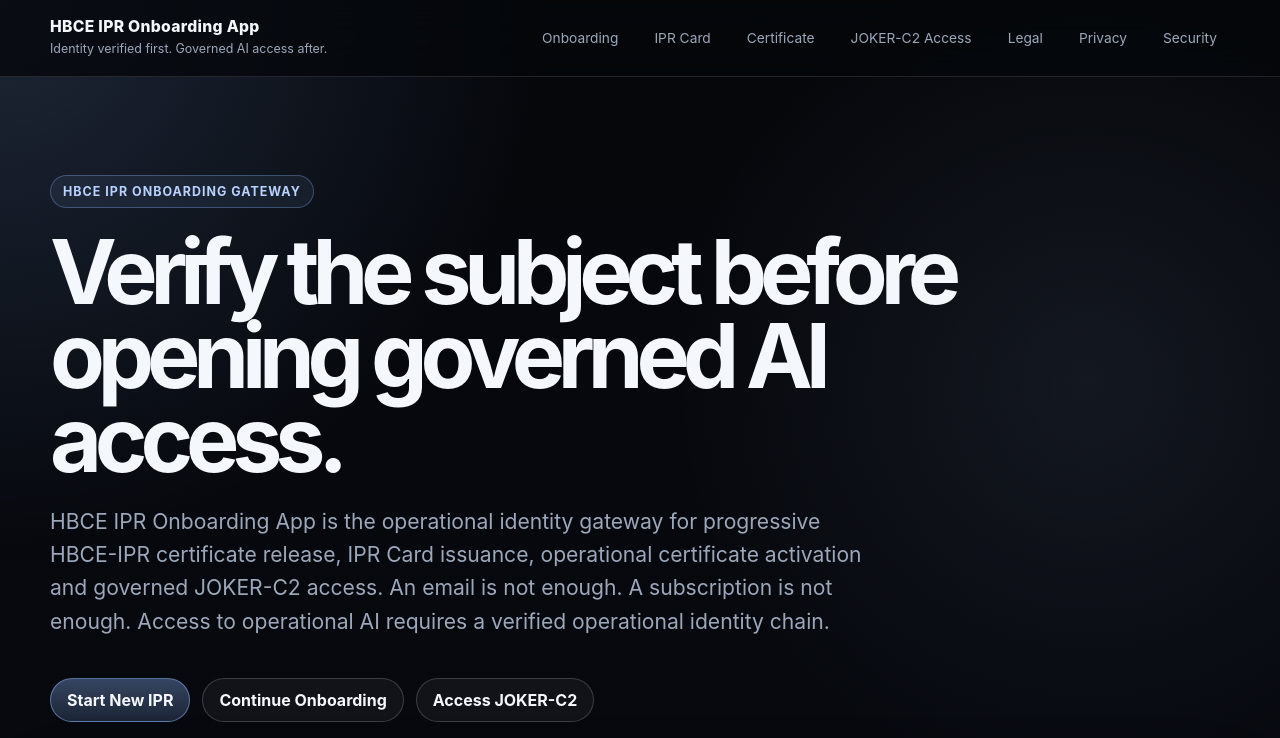
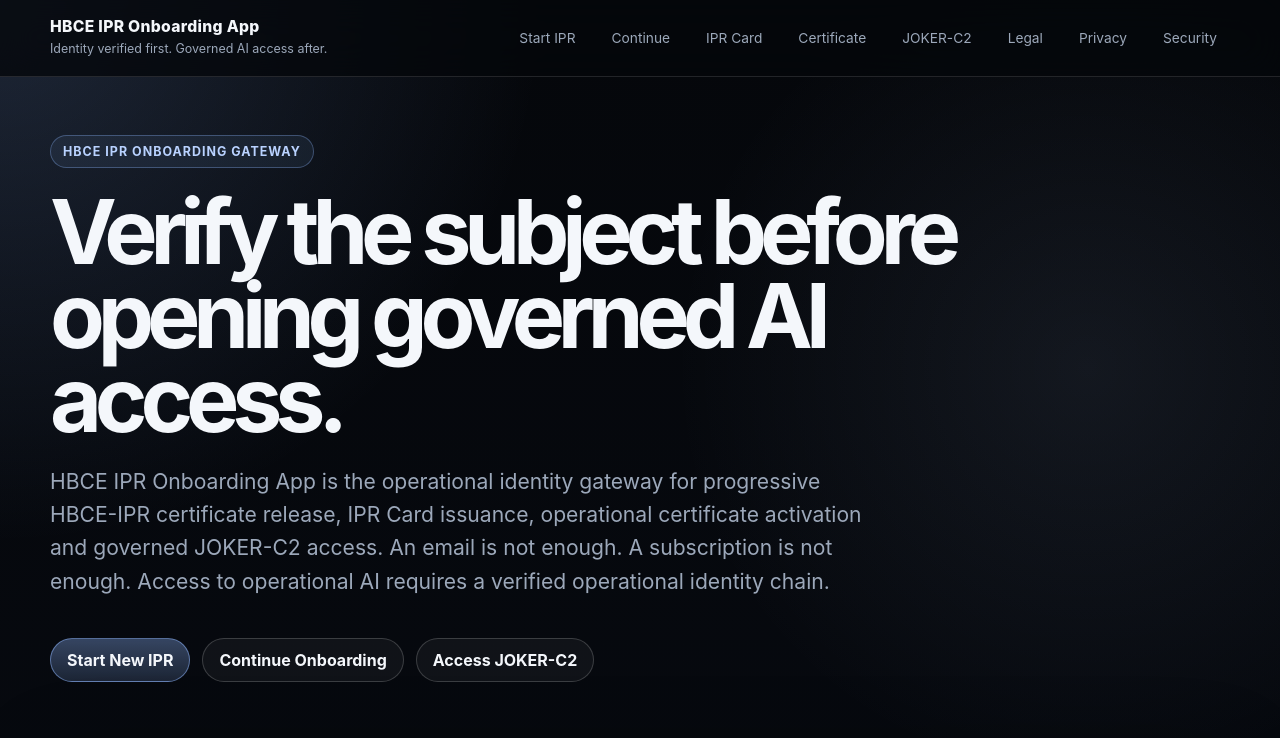
Before and after one commit to manuelcoletta1-source/hbce-ipr-onboarding-app, a Next.js app: page / in a window 1280 px wide. Shown: the top 738 px of the page. Built offline with nearby package versions, Linux system fonts and the light colour scheme.

Commit message:
refactor(layout): align shell navigation with HBCE IPR certificate chain

```diff
--- a/app/layout.tsx
+++ b/app/layout.tsx
@@ -2,31 +2,35 @@ import type { Metadata, Viewport } from "next";
 import Link from "next/link";
 import type { ReactNode } from "react";
 
+import {
+  APP_DESCRIPTION,
+  APP_NAME,
+  CANONICAL_TRADEMARK,
+  JOKER_C2_GATEWAY_URL,
+  ORG_NAME,
+  ROUTES
+} from "@/lib/constants";
+
 import "./globals.css";
-
-const appName = "HBCE IPR Onboarding App";
-const organizationName = "HERMETICUM B.C.E. S.r.l.";
-const canonicalTrademark = "HERMETICUM - BLINDATA · COMPUTABILE · EVOLUTIVA";
-const appDescription =
-  "IPR Onboarding Gateway for bank-grade operational identity verification, IPR Card issuance, operational certificate activation and governed JOKER-C2 access.";
 
 export const metadata: Metadata = {
   metadataBase: new URL("https://hbce-ipr-onboarding-app.vercel.app"),
   title: {
-    default: `${appName} | IPR Onboarding Gateway`,
-    template: `%s | ${appName}`
+    default: `${APP_NAME} | IPR Onboarding Gateway`,
+    template: `%s | ${APP_NAME}`
   },
-  description: appDescription,
-  applicationName: appName,
-  authors: [{ name: organizationName }],
-  creator: organizationName,
-  publisher: organizationName,
+  description: APP_DESCRIPTION,
+  applicationName: APP_NAME,
+  authors: [{ name: ORG_NAME }],
+  creator: ORG_NAME,
+  publisher: ORG_NAME,
   category: "operational identity onboarding",
   keywords: [
     "HBCE",
     "HERMETICUM B.C.E.",
     "IPR",
     "Identity Primary Record",
+    "HBCE IPR certificate chain",
     "IPR Onboarding Gateway",
     "IPR Verified",
     "IPR Card",
@@ -51,9 +55,9 @@ export const metadata: Metadata = {
     canonical: "/"
   },
   openGraph: {
-    title: `${appName} | IPR Onboarding Gateway`,
-    description: appDescription,
-    siteName: appName,
+    title: `${APP_NAME} | IPR Onboarding Gateway`,
+    description: APP_DESCRIPTION,
+    siteName: APP_NAME,
     type: "website",
     locale: "en_US",
     url: "/"
@@ -67,13 +71,14 @@ export const viewport: Viewport = {
 };
 
 const navItems = [
-  { href: "/onboarding", label: "Onboarding" },
-  { href: "/ipr-card", label: "IPR Card" },
-  { href: "/certificate", label: "Certificate" },
-  { href: "/access/joker-c2", label: "JOKER-C2 Access" },
-  { href: "/legal", label: "Legal" },
-  { href: "/privacy", label: "Privacy" },
-  { href: "/security", label: "Security" }
+  { href: ROUTES.onboardingPhase1, label: "Start IPR" },
+  { href: ROUTES.onboarding, label: "Continue" },
+  { href: ROUTES.iprCard, label: "IPR Card" },
+  { href: ROUTES.certificate, label: "Certificate" },
+  { href: ROUTES.jokerC2Access, label: "JOKER-C2" },
+  { href: ROUTES.legal, label: "Legal" },
+  { href: ROUTES.privacy, label: "Privacy" },
+  { href: ROUTES.security, label: "Security" }
 ] as const;
 
 export default function RootLayout({
@@ -89,12 +94,10 @@ export default function RootLayout({
             <div className="hbce-container hbce-header__row">
               <Link
                 className="hbce-brand"
-                href="/"
+                href={ROUTES.home}
                 aria-label="HBCE IPR Onboarding App home"
               >
-                <span className="hbce-brand__title">
-                  HBCE IPR Onboarding App
-                </span>
+                <span className="hbce-brand__title">{APP_NAME}</span>
                 <span className="hbce-brand__subtitle">
                   Identity verified first. Governed AI access after.
                 </span>
@@ -110,23 +113,30 @@ export default function RootLayout({
             </div>
           </header>
 
-          <main className="hbce-main">{children}</main>
+          {children}
 
           <footer className="hbce-footer">
             <div className="hbce-container hbce-footer__row">
               <div>
-                <strong>{organizationName}</strong>
-                <div className="hbce-small">{canonicalTrademark}</div>
+                <strong>{ORG_NAME}</strong>
+                <div className="hbce-small">{CANONICAL_TRADEMARK}</div>
                 <div className="hbce-small">
-                  IPR Onboarding Gateway · IPR Card · Operational Certificate ·
-                  JOKER-C2 Access Gate
+                  HBCE-IPR Certificate Chain · IPR Card · Operational
+                  Certificate · JOKER-C2 Access Gate
                 </div>
               </div>
 
               <div className="hbce-footer__links">
-                <Link href="/legal">Legal Boundary</Link>
-                <Link href="/privacy">Privacy</Link>
-                <Link href="/security">Security</Link>
+                <Link href={ROUTES.legal}>Legal Boundary</Link>
+                <Link href={ROUTES.privacy}>Privacy</Link>
+                <Link href={ROUTES.security}>Security</Link>
+                <a
+                  href={JOKER_C2_GATEWAY_URL}
+                  rel="noopener noreferrer"
+                  target="_blank"
+                >
+                  JOKER-C2 Runtime
+                </a>
               </div>
             </div>
           </footer>
```
